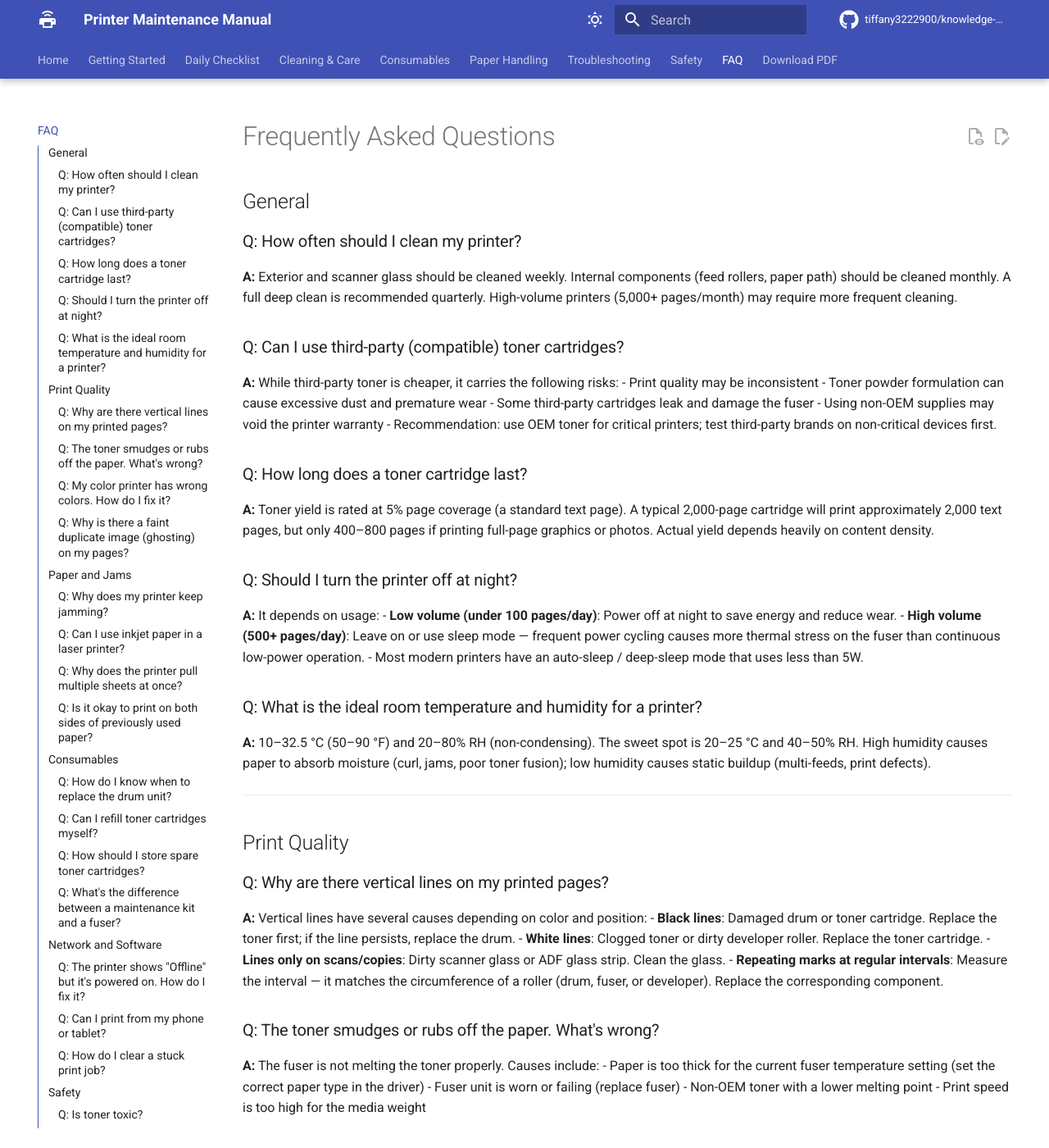
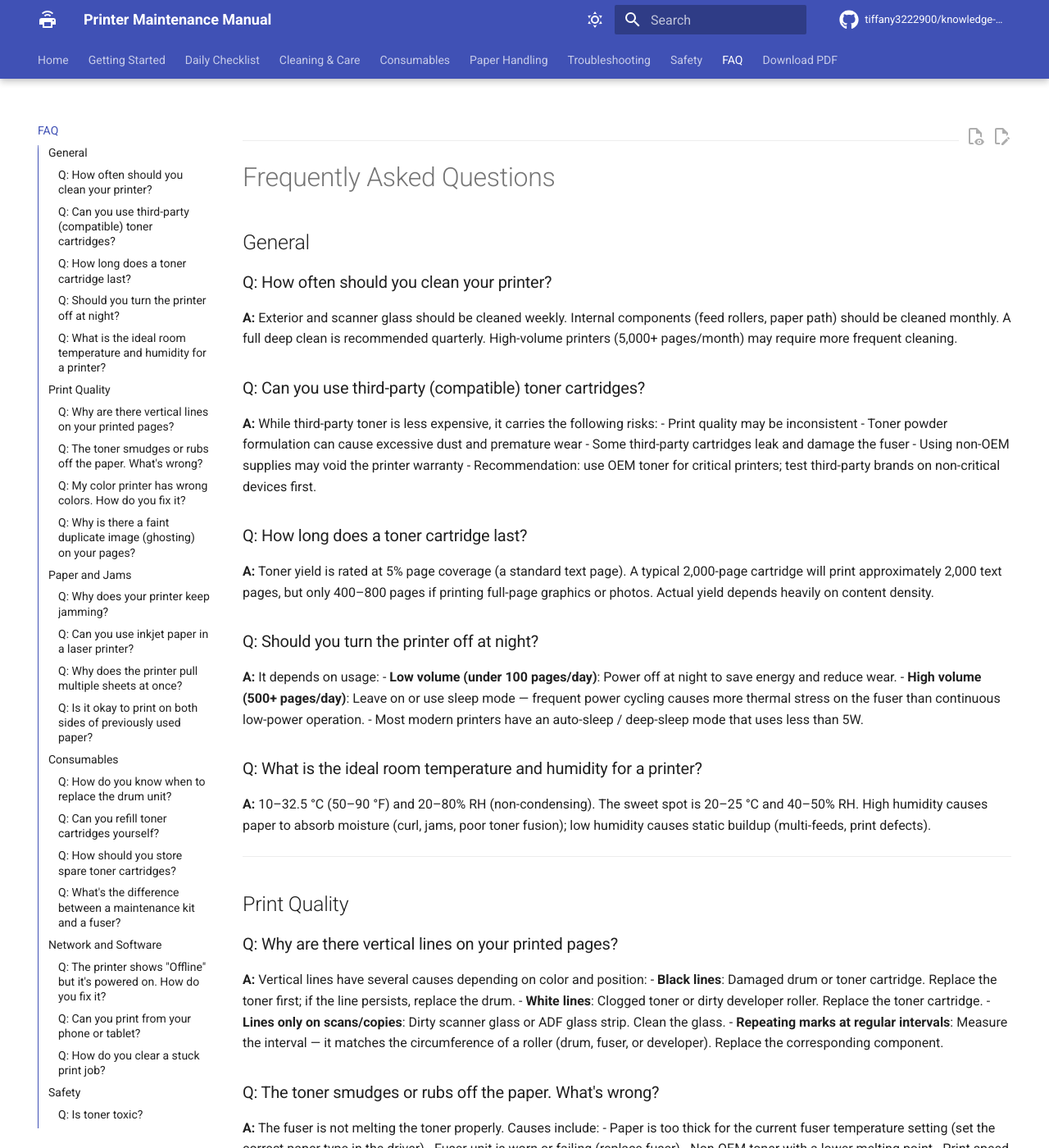
Before and after one commit to tiffany3222900/knowledge-management-system, an MkDocs documentation site: the page built from docs/faq.md, in a window 1280 px wide and 1400 px high. Shown: the whole window at 82% size. Built offline with MkDocs 1.6.1 and Material for MkDocs 9.7.7, drawn with Linux system fonts in a browser that asks for light colours; comment, search, counter and statistics services are not loaded; some of the changed text lies outside the part shown.

Commit message:
style(ai): fix docs/faq.md (224 line(s) changed)

```diff
--- a/docs/faq.md
+++ b/docs/faq.md
@@ -1,14 +1,15 @@
+---
 # Frequently Asked Questions
 
 ## General
 
-### Q: How often should I clean my printer?
+### Q: How often should you clean your printer?
 
 **A:** Exterior and scanner glass should be cleaned weekly. Internal components (feed rollers, paper path) should be cleaned monthly. A full deep clean is recommended quarterly. High-volume printers (5,000+ pages/month) may require more frequent cleaning.
 
-### Q: Can I use third-party (compatible) toner cartridges?
+### Q: Can you use third-party (compatible) toner cartridges?
 
-**A:** While third-party toner is cheaper, it carries the following risks:
+**A:** While third-party toner is less expensive, it carries the following risks:
 - Print quality may be inconsistent
 - Toner powder formulation can cause excessive dust and premature wear
 - Some third-party cartridges leak and damage the fuser
@@ -19,7 +20,7 @@
 
 **A:** Toner yield is rated at 5% page coverage (a standard text page). A typical 2,000-page cartridge will print approximately 2,000 text pages, but only 400–800 pages if printing full-page graphics or photos. Actual yield depends heavily on content density.
 
-### Q: Should I turn the printer off at night?
+### Q: Should you turn the printer off at night?
 
 **A:** It depends on usage:
 - **Low volume (under 100 pages/day)**: Power off at night to save energy and reduce wear.
@@ -34,7 +35,7 @@
 
 ## Print Quality
 
-### Q: Why are there vertical lines on my printed pages?
+### Q: Why are there vertical lines on your printed pages?
 
 **A:** Vertical lines have several causes depending on color and position:
 - **Black lines**: Damaged drum or toner cartridge. Replace the toner first; if the line persists, replace the drum.
@@ -50,7 +51,7 @@
 - Non-OEM toner with a lower melting point
 - Print speed is too high for the media weight
 
-### Q: My color printer has wrong colors. How do I fix it?
+### Q: My color printer has wrong colors. How do you fix it?
 
 **A:** Run the automatic color calibration / registration from the printer's control panel menu. If that doesn't help:
 1. Check that all toner cartridges are genuine and not expired.
@@ -58,7 +59,7 @@
 3. Clean the color registration sensors.
 4. If banding persists, the transfer belt may need replacement.
 
-### Q: Why is there a faint duplicate image (ghosting) on my pages?
+### Q: Why is there a faint duplicate image (ghosting) on your pages?
 
 **A:** Ghosting is caused by a component not fully releasing the toner image. The drum is the most common culprit — replace it first. If ghosting persists, the fuser may be failing. Also check that the paper type setting matches the actual media (thick paper requires higher fuser temperature).
 
@@ -66,7 +67,7 @@
 
 ## Paper and Jams
 
-### Q: Why does my printer keep jamming?
+### Q: Why does your printer keep jamming?
 
 **A:** Recurring jams usually have one of these root causes:
 1. **Worn pickup rollers** — the most common cause. Clean with alcohol; if the surface is smooth/glazed, replace them.
@@ -76,7 +77,7 @@
 5. **Wrong paper guides** — guides must be snug, not loose or too tight.
 6. **Worn separation pad** — causes multi-feeds and jams.
 
-### Q: Can I use inkjet paper in a laser printer?
+### Q: Can you use inkjet paper in a laser printer?
 
 **A:** Generally, yes — standard plain paper works in both. However, **inkjet-specific coated paper, photo paper, and transparencies should NOT be used in laser printers**. The laser fuser heat (180–220 °C) can melt inkjet coatings, causing jams and fuser damage. Always check the packaging for "laser compatible" or "laser printer" labeling.
 
@@ -102,7 +103,7 @@ Use only clean, unused paper for laser printing.
 
 ## Consumables
 
-### Q: How do I know when to replace the drum unit?
+### Q: How do you know when to replace the drum unit?
 
 **A:** Replace the drum when:
 - The display shows "Drum Life End" or "Replace Drum"
@@ -112,7 +113,7 @@ Use only clean, unused paper for laser printing.
 
 **Important:** After replacing the drum, you must reset the drum counter in the printer menu, or it will continue to display the replacement warning.
 
-### Q: Can I refill toner cartridges myself?
+### Q: Can you refill toner cartridges yourself?
 
 **A:** Technically yes, but it is not recommended for office environments:
 - Refilling is messy and toner powder is a respiratory irritant
@@ -121,7 +122,7 @@ Use only clean, unused paper for laser printing.
 - Most modern cartridges have chips that prevent refilling without chip resetters
 - For cost savings, consider compatible (new-built) cartridges rather than refills.
 
-### Q: How should I store spare toner cartridges?
+### Q: How should you store spare toner cartridges?
 
 **A:** Store in original packaging, in a cool (10–30 °C), dry (30–70% RH) place, away from direct sunlight and heat sources. Do not remove from packaging until ready to install. Shelf life is typically 2–3 years. Do not store cartridges on their side for long periods — store upright as indicated on the packaging.
 
@@ -133,7 +134,7 @@ Use only clean, unused paper for laser printing.
 
 ## Network and Software
 
-### Q: The printer shows "Offline" but it's powered on. How do I fix it?
+### Q: The printer shows "Offline" but it's powered on. How do you fix it?
 
 **A:** Try these steps in order:
 1. Print a configuration page from the printer and note its IP address.
@@ -142,7 +143,7 @@ Use only clean, unused paper for laser printing.
 4. Remove and re-add the printer using the correct driver.
 5. Ensure the printer has a **static IP address** — DHCP addresses change and break the connection.
 
-### Q: Can I print from my phone or tablet?
+### Q: Can you print from your phone or tablet?
 
 **A:** Yes, if the printer supports it:
 - **Apple AirPrint**: Most modern printers support this natively — no app needed.
@@ -151,7 +152,7 @@ Use only clean, unused paper for laser printing.
 - **Mopria**: Android standard for printing to Mopria-certified printers.
 Ensure the mobile device and printer are on the same Wi-Fi network.
 
-### Q: How do I clear a stuck print job?
+### Q: How do you clear a stuck print job?
 
 **A:** On Windows:
 1. Open **Settings > Devices > Printers & scanners**
@@ -184,7 +185,7 @@ On macOS: System Settings > Printers & Scanners > select printer > Open Print Qu
 - Replace the ozone filter per the maintenance schedule
 - If the smell is accompanied by smoke or burning odor, power off immediately and service the printer
 
-### Q: Can I open the fuser to clean it?
+### Q: Can you open the fuser to clean it?
 
 **A:** No. The fuser is a sealed, high-voltage, high-temperature assembly. Opening it:
 - Risks severe burns (fuser runs at 180–220 °C)
@@ -197,7 +198,7 @@ Fuser cleaning should be limited to wiping the entrance/exit guides with a dry c
 
 ## Cost and Efficiency
 
-### Q: How can I reduce printing costs?
+### Q: How can you reduce printing costs?
 
 **A:** Effective strategies include:
 1. **Duplex printing** — set double-sided as the default (cuts paper cost by ~50%)
@@ -219,3 +220,5 @@ Lifespan depends heavily on usage volume, maintenance quality, and environmental
 ---
 
 *Return to [Home](index.md)*
+
+---
```
